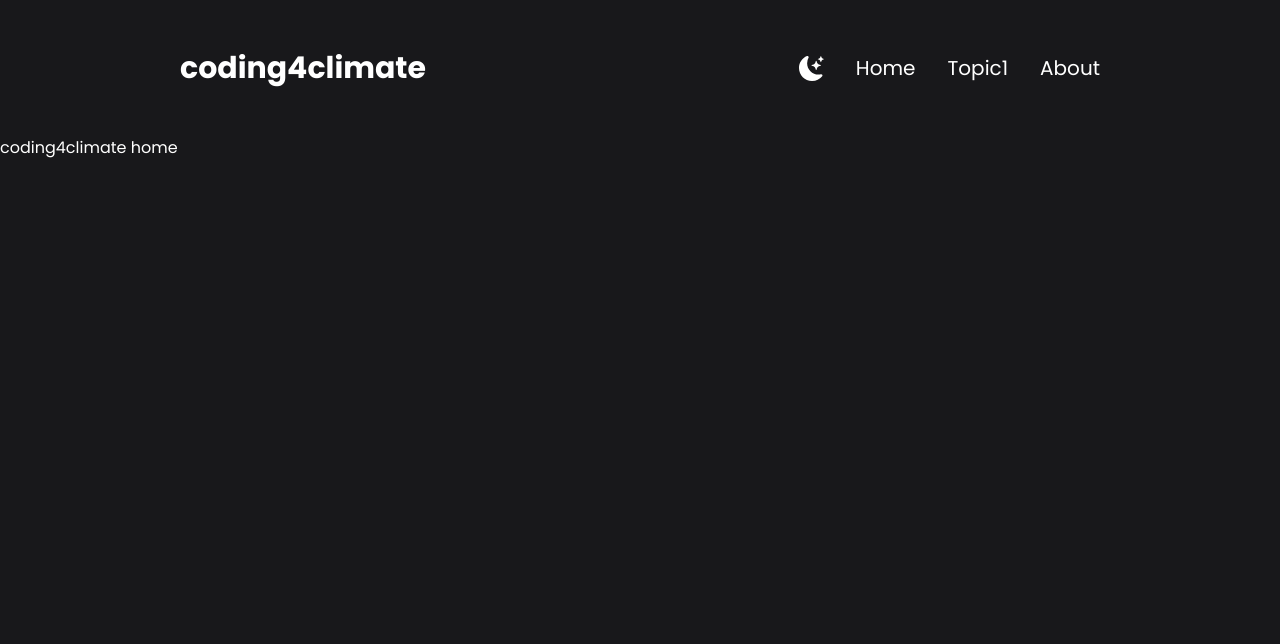
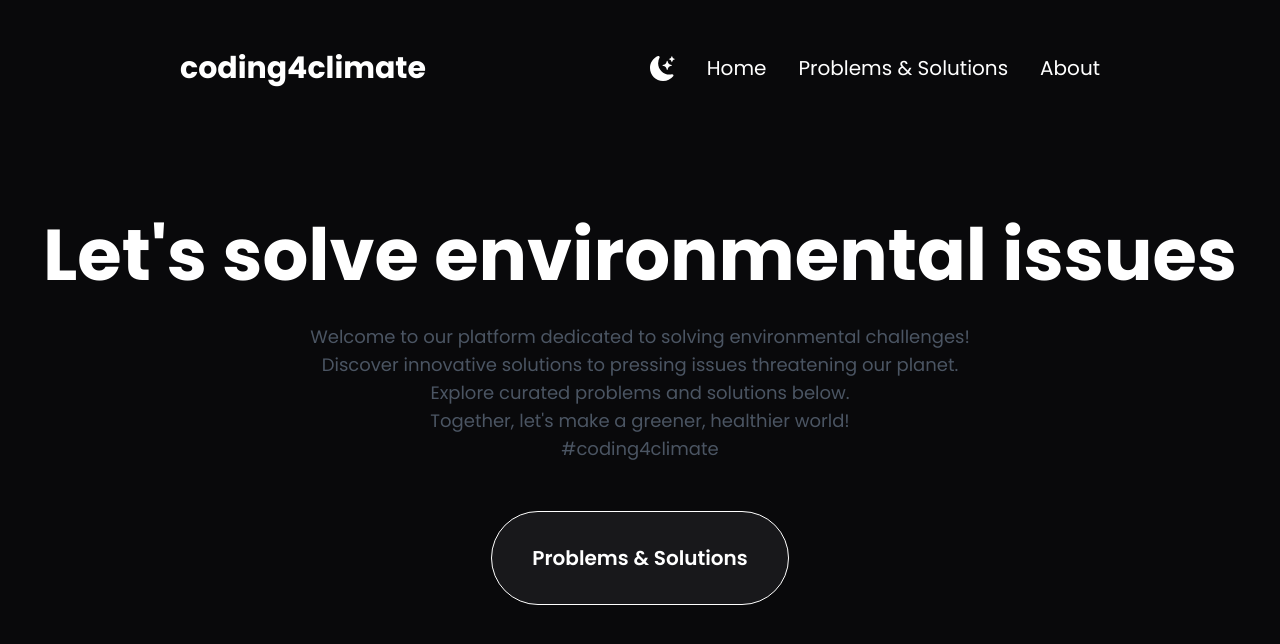
Before and after one commit to linux-07/coding4climate, a Next.js app: page / in a window 1280 px wide. Shown: the top 644 px of the page. Built offline with nearby package versions, Linux system fonts and the light colour scheme.

Commit message:
Hero section and some minor changes

```diff
--- /dev/null
+++ b/src/app/ProblemsAndSolutions/page.js
@@ -0,0 +1,11 @@
+import React from 'react'
+
+const ProblemsAndSolutions = () => {
+  return (
+    <div>
+      Hello world
+    </div>
+  )
+}
+
+export default ProblemsAndSolutions
--- a/src/app/layout.js
+++ b/src/app/layout.js
@@ -9,7 +9,7 @@ export const metadata = {
 export default function RootLayout({ children }) {
   return (
     <html lang="en" className="dark">
-      <body className="dark:bg-zinc-900 dark:text-white bg-slate-100 text-black">
+      <body className="dark:bg-zinc-950 dark:text-white bg-zinc-200 text-black">
         <Navbar />
         {children}
       </body>
--- a/src/app/page.js
+++ b/src/app/page.js
@@ -1,10 +1,34 @@
 "use client"
+import Link from "next/link";
 
 export default function Home() {
 
   return (
     <main>
-      coding4climate home
+      <div className="container mx-1 md:mx-0">
+        <div className="h-[75vh] w-[100vw] mx-auto flex justify-center items-center flex-col">
+          <h1 className="text-4xl md:text-7xl text-center w-full font-bold">
+            Let's solve environmental issues
+          </h1>
+          <p className="md:text-lg text-sm text-center w-full text-gray-600 mt-8 ">
+            Welcome to our platform dedicated to solving environmental challenges!
+            <br />
+            Discover innovative solutions to pressing issues threatening our planet.
+            <br />
+            Explore curated problems and solutions below.
+            <br />
+            Together, let's make a greener, healthier world!
+            <br />
+            #coding4climate
+          </p>
+          <Link
+            href="/ProblemsAndSolutions"
+            className="md:px-10 px-7 md:py-8 py-5 font-semibold text-xl border dark:border-white border-black my-12 dark:bg-zinc-900 bg-slate-200 rounded-full dark:hover:bg-zinc-800 hover:bg-slate-300 transition-all"
+          >
+            Problems & Solutions
+          </Link>
+        </div>
+      </div>
     </main>
   );
 }
--- a/src/components/Navbar.js
+++ b/src/components/Navbar.js
@@ -18,11 +18,11 @@ const Navbar = () => {
 
   return (
     <nav>
-      <div className="flex py-9 px-5 my-3 lg:w-3/4 mx-auto md:justify-between flex-col md:flex-row justify-center items-center">
+      <div className="flex py-9 px-5 my-3 lg:w-3/4 mx-auto md:justify-between flex-col gap-5 md:flex-row justify-center items-center">
         <div className="logo lg:text-3xl text-2xl font-bold">
           <Link href="/">coding4climate</Link>
         </div>
-        <ul className='flex lg:gap-8 gap-3 items-center text-xl'>
+        <ul className='flex lg:gap-8 gap-4 items-center md:text-xl text-lg'>
           <li className="hover:opacity-85 transition-all mt-2">
             <button onClick={toggleDarkMode}>
               <Image
@@ -36,7 +36,7 @@ const Navbar = () => {
             </button>
           </li>
           <li className='hover:font-semibold'><Link className="transition-all" href="/">Home</Link></li>
-          <li className='hover:font-semibold'><Link className="transition-all" href="/">Topic1</Link></li>
+          <li className='hover:font-semibold'><Link className="transition-all" href="/ProblemsAndSolutions">Problems & Solutions</Link></li>
           <li className='hover:font-semibold'><Link className="transition-all" href="/about">About</Link></li>
         </ul>
       </div>
```
